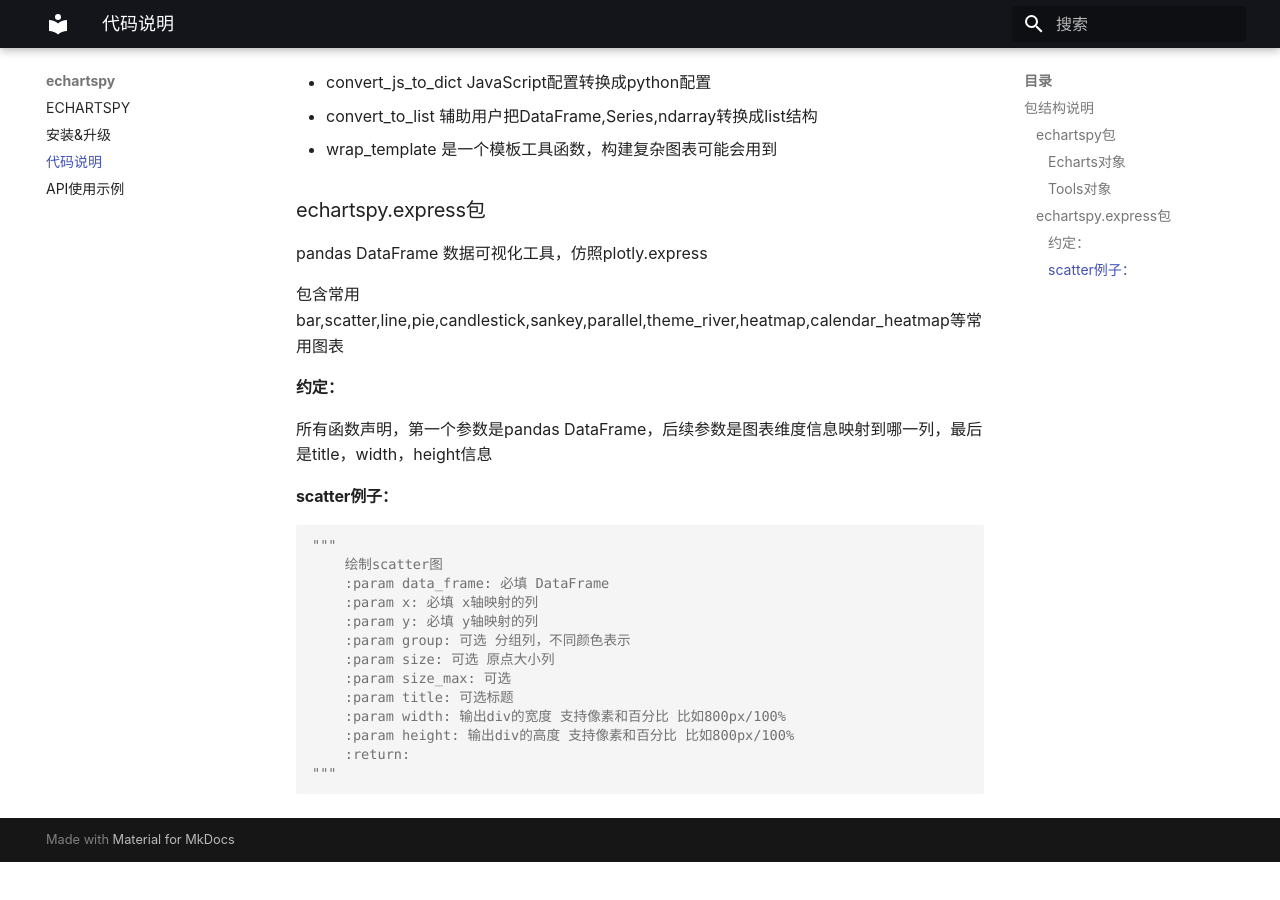
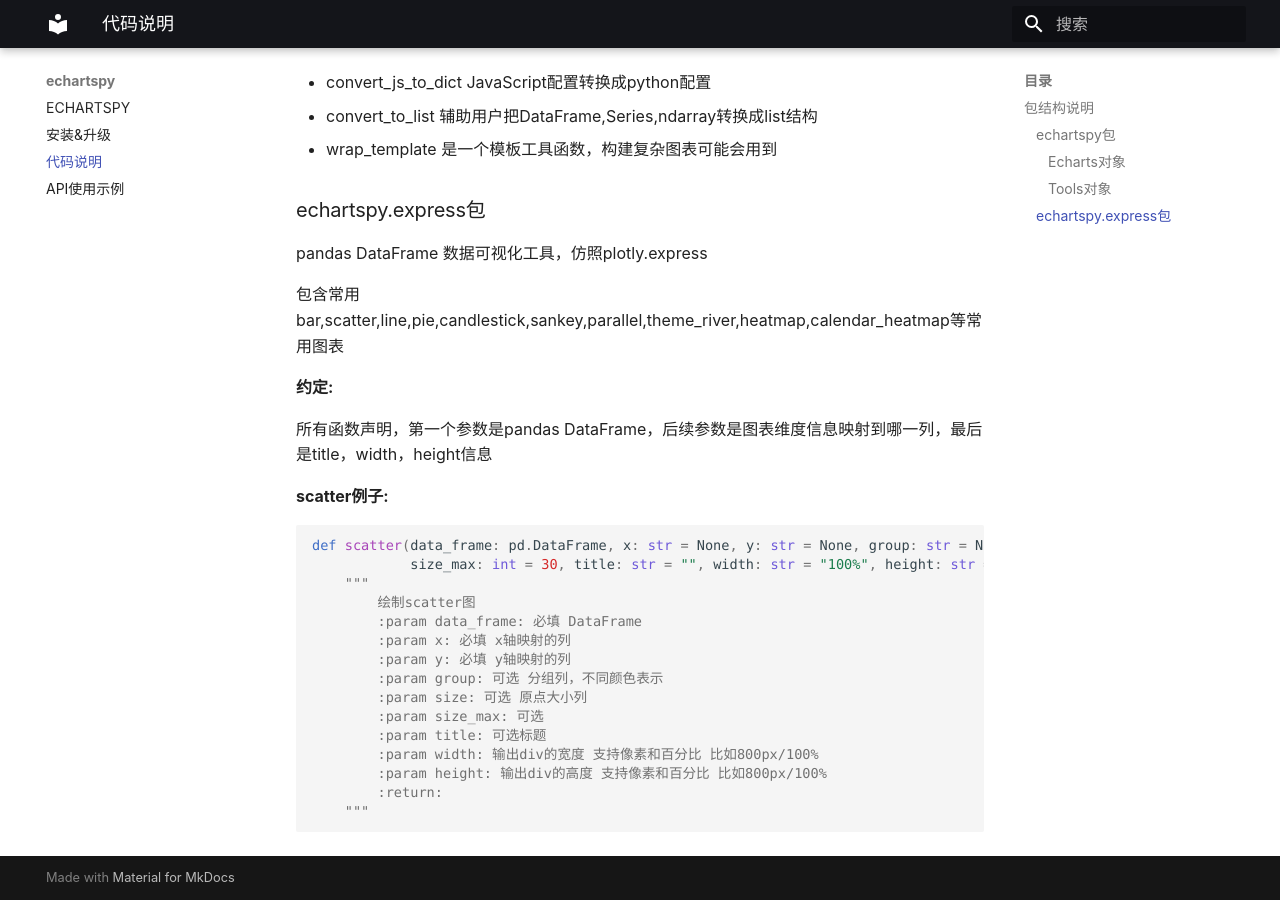
Before and after one commit to yiliuyan161/chartspy, an MkDocs documentation site: the page built from docs/代码说明.md, in a window 1280 px wide and 900 px high, scrolled down 617 px. Built offline with MkDocs 1.6.1 and Material for MkDocs 9.7.7, drawn with Linux system fonts in a browser that asks for light colours; before the commit the page ends 1479 px from its top, so only the background shows below that.

Commit message:
完善网站页面

````diff
--- a/docs/代码说明.md
+++ b/docs/代码说明.md
@@ -37,24 +37,26 @@ pandas DataFrame 数据可视化工具，仿照plotly.express
 
 包含常用 bar,scatter,line,pie,candlestick,sankey,parallel,theme_river,heatmap,calendar_heatmap等常用图表
 
-#### 约定：
+**约定:**
 
 所有函数声明，第一个参数是pandas DataFrame，后续参数是图表维度信息映射到哪一列，最后是title，width，height信息
 
-#### scatter例子：
+**scatter例子:**
 
 ```python
-"""
-    绘制scatter图
-    :param data_frame: 必填 DataFrame
-    :param x: 必填 x轴映射的列
-    :param y: 必填 y轴映射的列
-    :param group: 可选 分组列，不同颜色表示
-    :param size: 可选 原点大小列
-    :param size_max: 可选
-    :param title: 可选标题
-    :param width: 输出div的宽度 支持像素和百分比 比如800px/100%
-    :param height: 输出div的高度 支持像素和百分比 比如800px/100%
-    :return:
-"""
+def scatter(data_frame: pd.DataFrame, x: str = None, y: str = None, group: str = None, size: str = None,
+            size_max: int = 30, title: str = "", width: str = "100%", height: str = "500px") -> Echarts:
+    """
+        绘制scatter图
+        :param data_frame: 必填 DataFrame
+        :param x: 必填 x轴映射的列
+        :param y: 必填 y轴映射的列
+        :param group: 可选 分组列，不同颜色表示
+        :param size: 可选 原点大小列
+        :param size_max: 可选
+        :param title: 可选标题
+        :param width: 输出div的宽度 支持像素和百分比 比如800px/100%
+        :param height: 输出div的高度 支持像素和百分比 比如800px/100%
+        :return:
+    """
 ```
````
Also changed, not shown: docs/index.md (+3 -0 lines).
